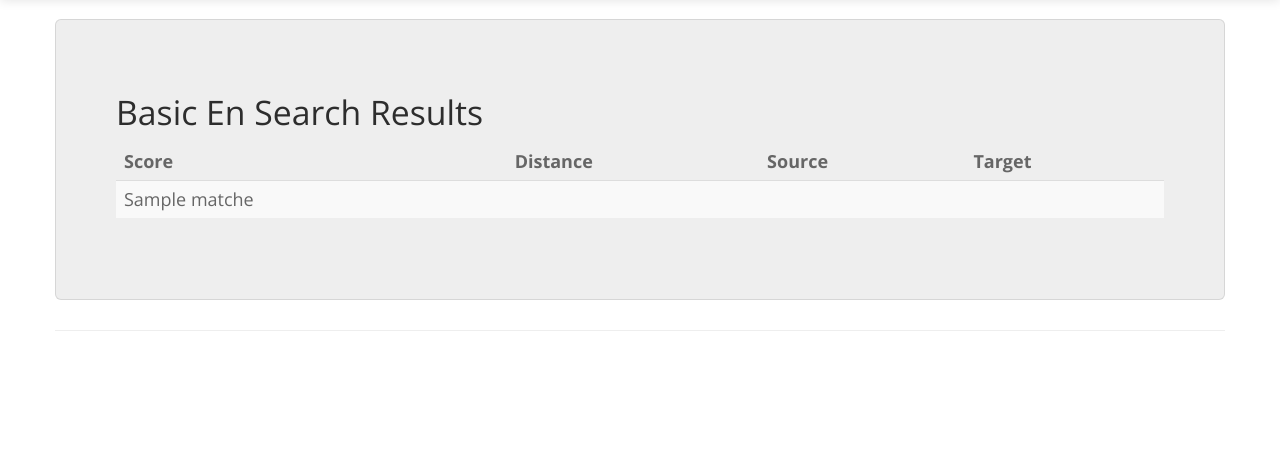
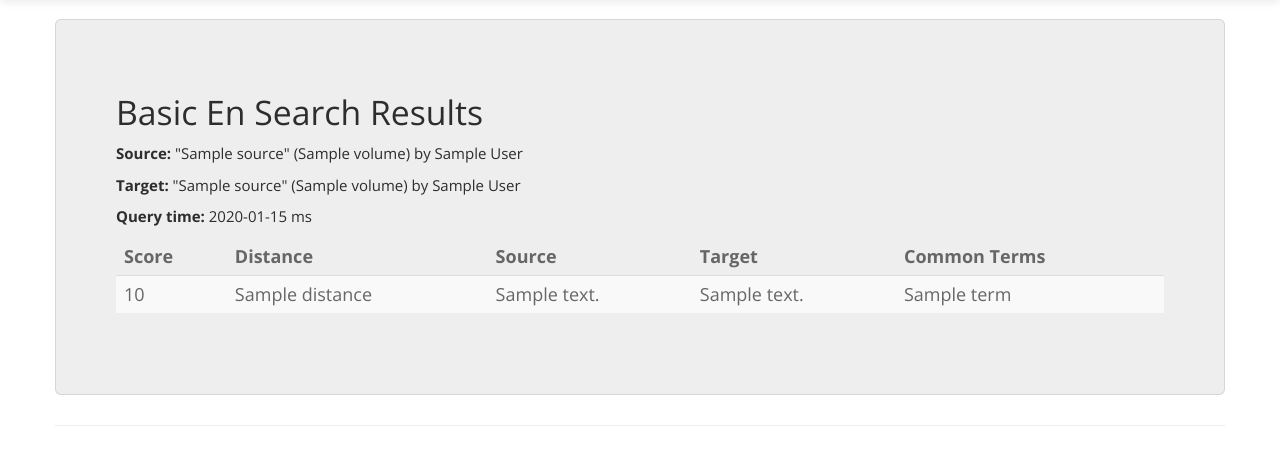
Before and after one commit to eberle1080/tesserae-ng, a Django app: template website/templates/default/search_results.html in a window 1280 px wide. Shown: the part 41-506 px from the top of the page. Run offline with Django 3.2, Linux system fonts and the light colour scheme; the template is opened without the code that fills it: most values are stand-ins (such as "Sample title", 1, 10 or a date in 2020); some libraries are stand-ins or nearby versions.

Commit message:
Fixed malformatted data, now have a working results page!

```diff
--- a/website/templates/default/search_results.html
+++ b/website/templates/default/search_results.html
@@ -1,11 +1,13 @@
 {% extends "main.html" %}
 {% load form_goodies %}
 {% block title %}Tesserae NG - Basic {{ language|capfirst }} Search Results{% endblock %}
-{% block nav_lbs_class %}active{% endblock %}
-{% block lbs_link %}#{% endblock %}
 {% block container %}
   <div class="hero-unit">
     <h2>Basic {{ language|capfirst }} Search Results</h2>
+    <h5><strong>Source:</strong> "{{ source.source.title }}" ({{ source.volume }}) by {{ source.source.author }}</h5>
+    <h5><strong>Target:</strong> "{{ target.source.title }}" ({{ target.volume }}) by {{ target.source.author }}</h5>
+    <h5><strong>Query time:</strong> {{ qtime }} ms</h5>
+
     <table class="table table-striped">
       <thead>
         <tr>
@@ -13,15 +15,17 @@
           <th>Distance</th>
           <th>Source</th>
           <th>Target</th>
+          <th>Common Terms</th>
         </tr>
       </thead>
       <tbody>
       {% for m in matches %}
         <tr>
-          <td>{{ m }}</td>
-          <td></td>
-          <td></td>
-          <td></td>
+          <td>{{ m.score }}</td>
+          <td>{{ m.distance }}</td>
+          <td>{{ m.source.fields.text }}</td>
+          <td>{{ m.target.fields.text }}</td>
+          <td>{{ m.terms|join:", " }}</td>
         </tr>
       {% endfor %}
       </tbody>
--- a/website/tesserae_ng/core_search.py
+++ b/website/tesserae_ng/core_search.py
@@ -64,7 +64,7 @@ def _search_basic(request, form, language):
         raise RuntimeError(results['error']['msg'])
 
     qtime = results['responseHeader']['QTime']
-    matches = [ m for m in results['matches'] if m != "match" ]
+    matches = results['matches']
     args = { 'language': language, 'user': request.user,
              'authenticated': request.user.is_authenticated(),
              'source': source, 'target': target,
```
Also changed, not shown: 1 other file.
